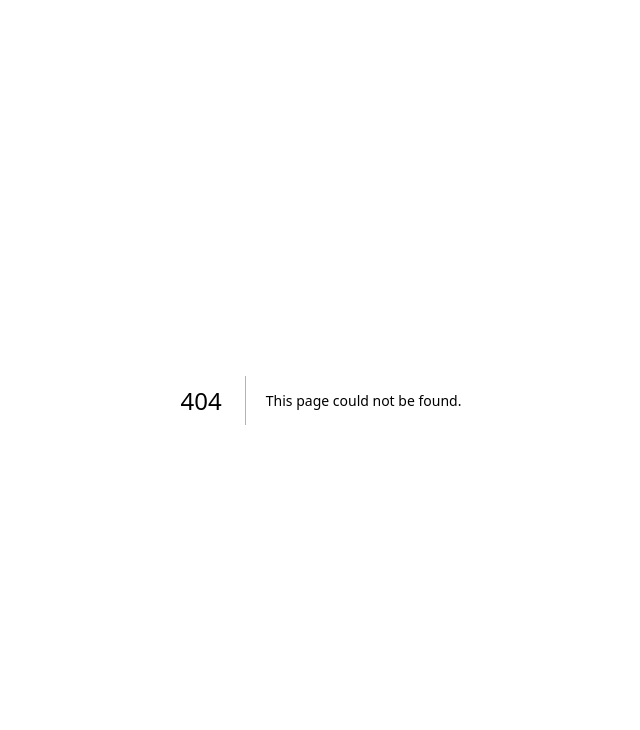
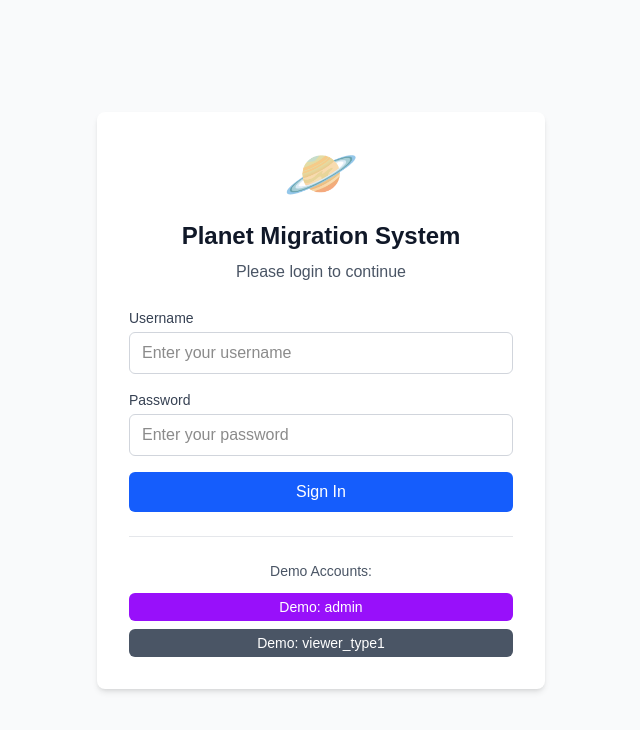
Before and after one commit to coolcoolad/planet-manager, a Next.js app in the folder web-client/: page /dashboard in a window 1280 px wide. Before the commit this address had no page. Shown: the top 730 px of the page, without its empty margins (319-959 px from the left). Built offline with nearby package versions, Linux system fonts and the light colour scheme.

Commit message:
hack fix routes

```diff
--- /dev/null
+++ b/web-client/app/dashboard/page.tsx
@@ -0,0 +1,9 @@
+"use client";
+
+import { App } from "../App";
+
+export default function Home() {
+  return (
+    <App />
+  );
+}
```
